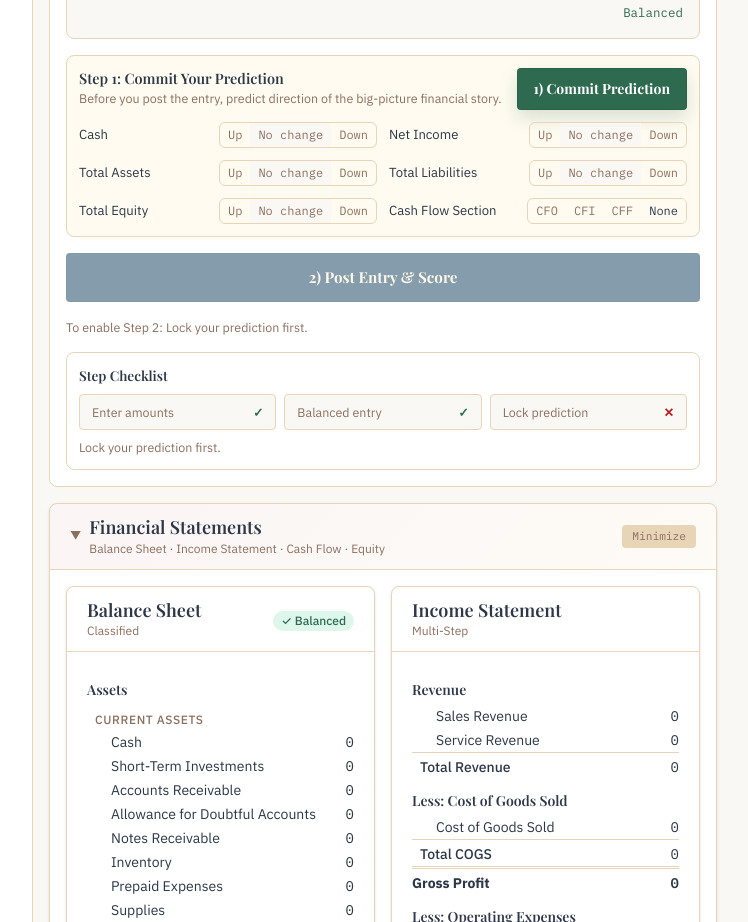
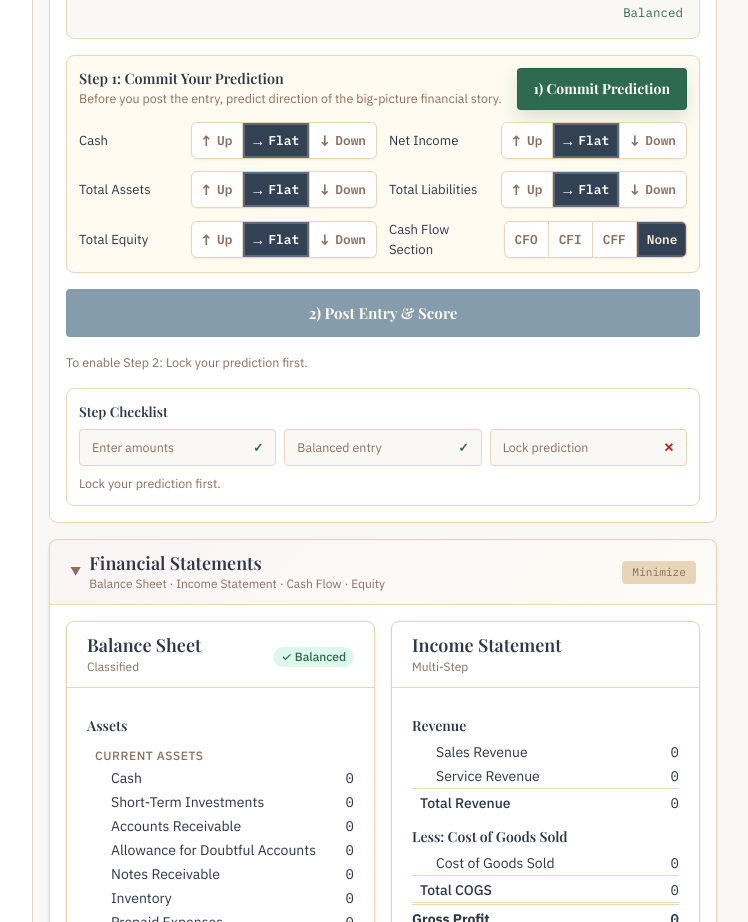
Before and after one commit to imranamindar-rgb/accounting-simulator, a React (Vite) app: page / in a window 1280 px wide. Shown: the part 1700-2622 px from the top of the page, without its empty margins (247-995 px from the left). Built offline with nearby package versions, Linux system fonts and the light colour scheme.

Commit message:
Make MBA prediction toggles high-contrast

```diff
--- a/src/components/missions/GuidedTransactionCard.tsx
+++ b/src/components/missions/GuidedTransactionCard.tsx
@@ -17,13 +17,14 @@ function dirFromDelta(delta: number): Direction {
 }
 
 function badgeColor(dir: Direction): { bg: string; fg: string } {
-  if (dir === 'up') return { bg: '#DEF7EC', fg: 'var(--color-green)' }
-  if (dir === 'down') return { bg: '#FDE8E8', fg: '#B91C1C' }
-  return { bg: 'var(--color-base)', fg: 'var(--color-text-muted)' }
+  // Use saturated fills so selected predictions are unmistakable at a glance.
+  if (dir === 'up') return { bg: 'var(--color-green)', fg: '#fff' }
+  if (dir === 'down') return { bg: '#B91C1C', fg: '#fff' }
+  return { bg: '#334155', fg: '#fff' }
 }
 
 function labelForDir(dir: Direction): string {
-  return dir === 'up' ? 'Up' : dir === 'down' ? 'Down' : 'No change'
+  return dir === 'up' ? 'Up' : dir === 'down' ? 'Down' : 'Flat'
 }
 
 function findTemplate(templateId: string): TransactionTemplate | null {
@@ -79,28 +80,44 @@ function DirectionToggle({
       className="flex rounded-md overflow-hidden"
       style={{
         border: '1px solid var(--color-border)',
+        background: 'var(--color-surface)',
+        boxShadow: '0 1px 2px rgba(0,0,0,0.06)',
         opacity: disabled ? 0.6 : 1,
         pointerEvents: disabled ? 'none' : 'auto',
       }}
       aria-disabled={disabled}
     >
-      {(['up', 'flat', 'down'] as const).map((d) => {
+      {(['up', 'flat', 'down'] as const).map((d, idx) => {
         const active = value === d
         const { bg, fg } = badgeColor(d)
+        const icon = d === 'up' ? '↑' : d === 'down' ? '↓' : '→'
         return (
           <button
             key={d}
             type="button"
             onClick={() => onChange(d)}
-            className="px-2 py-1 text-xs cursor-pointer"
+            aria-pressed={active}
+            className="cursor-pointer flex-1"
             style={{
               background: active ? bg : 'transparent',
               color: active ? fg : 'var(--color-text-muted)',
               border: 'none',
+              borderRight:
+                idx < 2 ? '1px solid var(--color-border)' : 'none',
               fontFamily: 'var(--font-mono)',
+              fontWeight: active ? 800 : 600,
+              fontSize: '0.8rem',
+              padding: '8px 10px',
+              display: 'inline-flex',
+              alignItems: 'center',
+              justifyContent: 'center',
+              gap: 6,
+              transition: 'background 0.15s ease, color 0.15s ease, box-shadow 0.15s ease',
+              boxShadow: active ? 'inset 0 0 0 2px rgba(255,255,255,0.22)' : 'none',
             }}
           >
-            {labelForDir(d)}
+            <span style={{ fontSize: '0.95rem', lineHeight: 1 }}>{icon}</span>
+            <span>{labelForDir(d)}</span>
           </button>
         )
       })}
@@ -128,24 +145,35 @@ function SectionToggle({
       className="flex rounded-md overflow-hidden"
       style={{
         border: '1px solid var(--color-border)',
+        background: 'var(--color-surface)',
+        boxShadow: '0 1px 2px rgba(0,0,0,0.06)',
         opacity: disabled ? 0.6 : 1,
         pointerEvents: disabled ? 'none' : 'auto',
       }}
       aria-disabled={disabled}
     >
-      {options.map((opt) => {
+      {options.map((opt, idx) => {
         const active = value === opt.id
+        const activeBg = opt.id === 'none' ? '#334155' : '#0B3B59'
         return (
           <button
             key={opt.id}
             type="button"
             onClick={() => onChange(opt.id)}
-            className="px-2 py-1 text-xs cursor-pointer"
+            aria-pressed={active}
+            className="cursor-pointer flex-1"
             style={{
-              background: active ? '#FFFBF0' : 'transparent',
-              color: active ? 'var(--color-text)' : 'var(--color-text-muted)',
+              background: active ? activeBg : 'transparent',
+              color: active ? '#FAF0D4' : 'var(--color-text-muted)',
               border: 'none',
+              borderRight:
+                idx < options.length - 1 ? '1px solid var(--color-border)' : 'none',
               fontFamily: 'var(--font-mono)',
+              fontWeight: active ? 800 : 600,
+              fontSize: '0.8rem',
+              padding: '8px 10px',
+              transition: 'background 0.15s ease, color 0.15s ease, box-shadow 0.15s ease',
+              boxShadow: active ? 'inset 0 0 0 2px rgba(250,240,212,0.18)' : 'none',
             }}
           >
             {opt.label}
```
